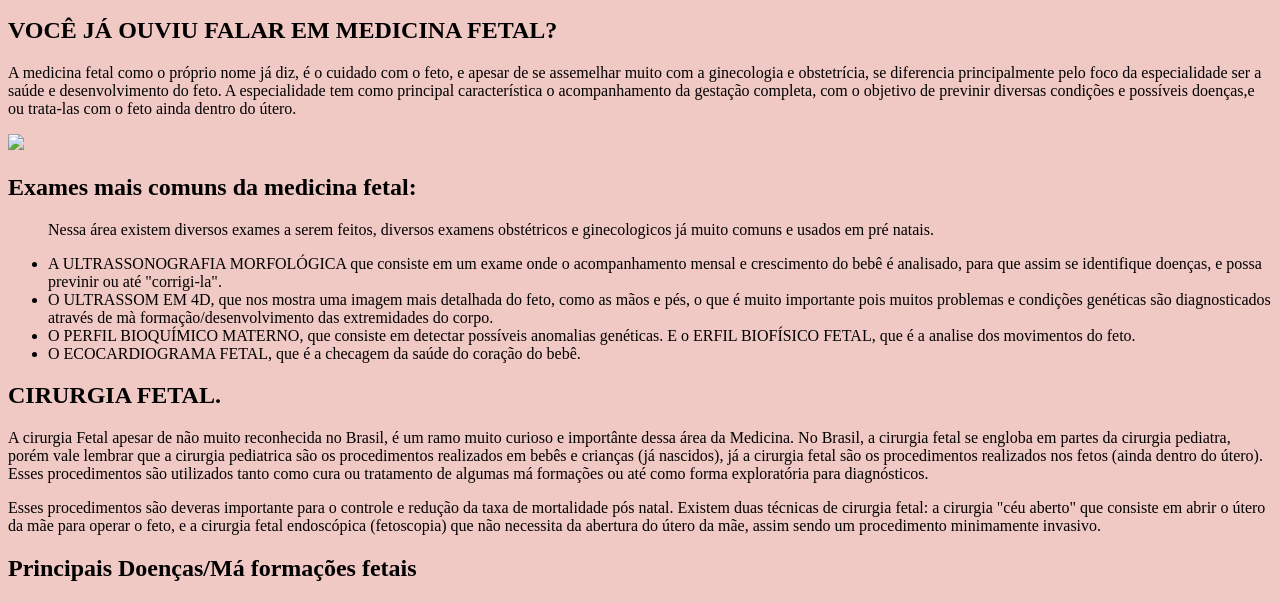
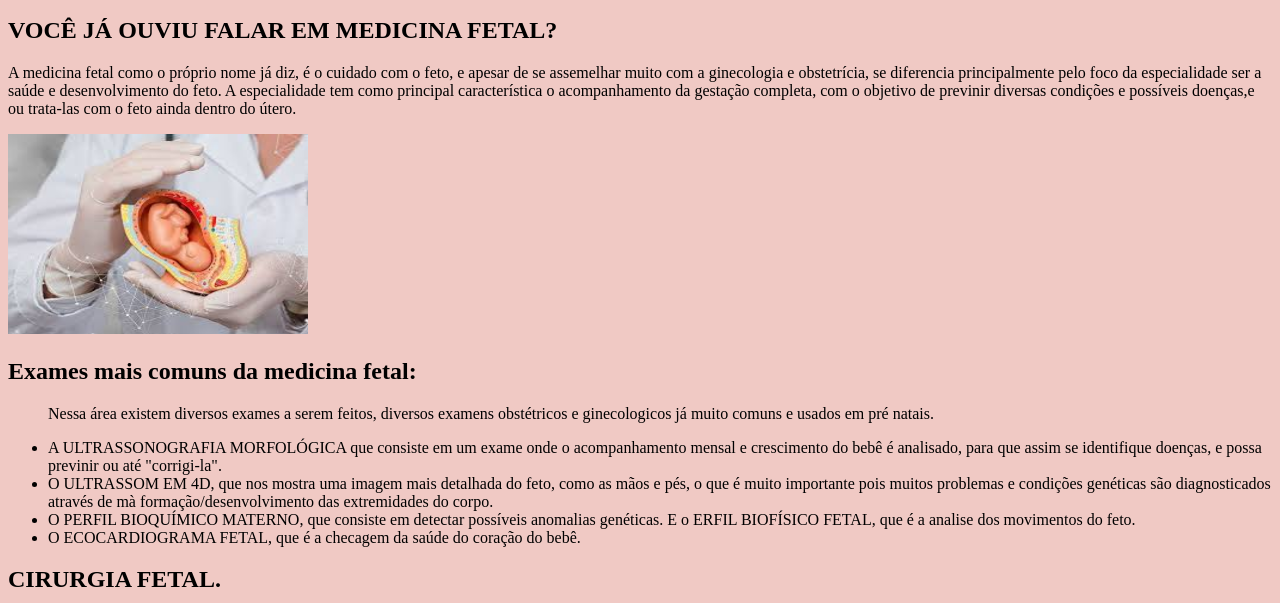
Before and after one commit to juliabeatris/Julia-linda-e-corinthiana, a plain HTML site: page index.html in a window 1280 px wide. Shown: the part 119-722 px from the top of the page. Drawn offline with Linux system fonts and the light colour scheme.

Commit message:
Update index.html

```diff
--- a/index.html
+++ b/index.html
@@ -12,7 +12,7 @@
     </P>
     <h2>VOCÊ JÁ OUVIU FALAR EM MEDICINA FETAL?</h2>
     <p>A medicina fetal como o próprio nome já diz, é o cuidado com o feto, e apesar de se assemelhar muito com a ginecologia e obstetrícia, se diferencia principalmente pelo foco da especialidade ser a saúde e desenvolvimento do feto. A especialidade tem como principal característica o acompanhamento da gestação completa, com o objetivo de previnir diversas condições e possíveis doenças,e ou trata-las com o feto ainda dentro do útero. </p>
-    <img src="images(4).jpeg"/>
+    <img src="IMG_2407.jpeg" width="300" height="200"/>
     <h2>Exames mais comuns da medicina fetal:</h2>
     <ul>
     <p>Nessa área existem diversos exames a serem feitos, diversos examens obstétricos e ginecologicos já muito comuns e usados em pré natais.</p>
```
